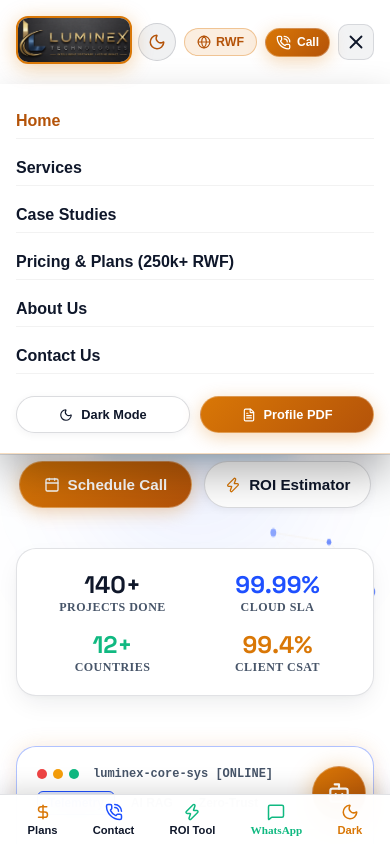
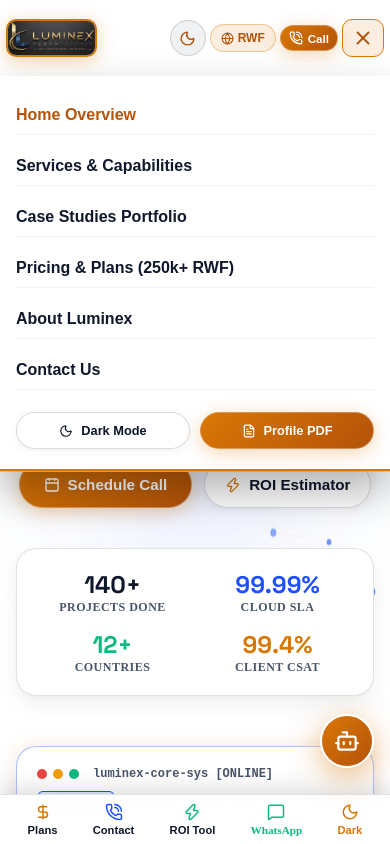
Before and after one commit to MutabaziChris/luminex-technologies, a React (Vite) app: page / in a window 390 px wide. Both pictures are taken after a click on the button 356 px from the left and 42 px from the top of the page. Shown: the top 844 px of the page. Built offline with nearby package versions, Linux system fonts and the light colour scheme.

Commit message:
Fixed mobile header responsiveness, hamburger button visibility, and AI bot position

```diff
--- a/src/components/AiAssistant.tsx
+++ b/src/components/AiAssistant.tsx
@@ -58,21 +58,20 @@
       {/* Floating Toggle Button */}
       <button
         onClick={() => setIsOpen(!isOpen)}
+        className="ai-float-toggle"
         style={{
           position: 'fixed',
-          bottom: '24px',
-          right: '24px',
-          zIndex: 180,
+          zIndex: 450,
           width: '54px',
           height: '54px',
           borderRadius: '50%',
           background: 'linear-gradient(135deg, #D97706 0%, #B45309 100%)',
-          border: '1px solid rgba(255, 255, 255, 0.3)',
+          border: '2px solid #FFFFFF',
           color: '#FFFFFF',
           display: 'flex',
           alignItems: 'center',
           justifyContent: 'center',
-          boxShadow: '0 4px 25px rgba(217, 119, 6, 0.4)',
+          boxShadow: '0 8px 30px rgba(217, 119, 6, 0.5)',
           cursor: 'pointer',
           transition: 'transform 0.25s ease'
         }}
@@ -84,19 +83,17 @@
       {/* Floating Chat Window */}
       {isOpen && (
         <div
-          className="glass-panel"
+          className="glass-panel ai-chat-window"
           style={{
             position: 'fixed',
-            bottom: '90px',
-            right: '24px',
-            zIndex: 180,
-            width: 'min(380px, calc(100vw - 32px))',
-            height: '520px',
+            zIndex: 2100,
+            width: 'min(380px, calc(100vw - 24px))',
+            height: '500px',
             display: 'flex',
             flexDirection: 'column',
             background: 'var(--bg-card)',
-            border: '1px solid var(--border-gold)',
-            boxShadow: 'var(--shadow-hover)',
+            border: '2px solid var(--primary-gold)',
+            boxShadow: '0 20px 50px rgba(0, 0, 0, 0.4)',
             borderRadius: '20px',
             overflow: 'hidden'
           }}
@@ -233,6 +230,33 @@
           </form>
         </div>
       )}
+
+      {/* Responsive Placement Styling */}
+      <style>{`
+        @media (max-width: 768px) {
+          .ai-float-toggle {
+            bottom: 76px !important;
+            right: 16px !important;
+          }
+          .ai-chat-window {
+            bottom: 136px !important;
+            right: 12px !important;
+            left: 12px !important;
+            width: auto !important;
+            height: 460px !important;
+          }
+        }
+        @media (min-width: 769px) {
+          .ai-float-toggle {
+            bottom: 24px !important;
+            right: 24px !important;
+          }
+          .ai-chat-window {
+            bottom: 90px !important;
+            right: 24px !important;
+          }
+        }
+      `}</style>
     </>
   );
 };
--- a/src/components/BrandLogo.tsx
+++ b/src/components/BrandLogo.tsx
@@ -11,9 +11,9 @@
   size = 'md',
   onClick
 }) => {
-  let height = '54px';
-  if (size === 'sm') height = '48px';
-  if (size === 'lg') height = '68px';
+  let defaultHeight = '54px';
+  if (size === 'sm') defaultHeight = '46px';
+  if (size === 'lg') defaultHeight = '68px';
 
   return (
     <div
@@ -28,16 +28,24 @@
       <img
         src="/luminex-logo-exact.png"
         alt="Luminex Technologies Logo"
+        className="brand-logo-img"
         style={{
-          height: height,
+          height: defaultHeight,
           width: 'auto',
           objectFit: 'contain',
-          borderRadius: '12px',
+          borderRadius: '10px',
           border: '2px solid #D97706',
-          boxShadow: '0 4px 20px rgba(217, 119, 6, 0.35)',
+          boxShadow: '0 4px 18px rgba(217, 119, 6, 0.35)',
           display: 'block'
         }}
       />
+      <style>{`
+        @media (max-width: 480px) {
+          .brand-logo-img {
+            height: 38px !important;
+          }
+        }
+      `}</style>
     </div>
   );
 };
--- a/src/components/Navbar.tsx
+++ b/src/components/Navbar.tsx
@@ -58,7 +58,7 @@
         left: 0,
         right: 0,
         width: '100%',
-        zIndex: 500, // Kept below modal overlay z-index (2000)
+        zIndex: 500,
         transition: 'all 0.3s ease',
         background: scrolled
           ? theme === 'light' ? 'rgba(255, 255, 255, 0.98)' : 'rgba(6, 8, 18, 0.96)'
@@ -74,19 +74,19 @@
       }}
     >
       <div
-        className="max-container"
+        className="max-container navbar-inner-container"
         style={{
           display: 'flex',
           alignItems: 'center',
           justifyContent: 'space-between',
-          height: '84px',
-          paddingLeft: '16px',
-          paddingRight: '16px'
+          height: '76px',
+          paddingLeft: '12px',
+          paddingRight: '12px'
         }}
       >
 
         {/* Prominent Gold-Bordered Logo */}
-        <div style={{ flexShrink: 0 }}>
+        <div style={{ flexShrink: 0, display: 'flex', alignItems: 'center' }}>
           <BrandLogo size="sm" showTagline={false} theme={theme} onClick={() => handleNavClick('home')} />
         </div>
 
@@ -121,8 +121,8 @@
           ))}
         </nav>
 
-        {/* Right CTA Actions & Controls */}
-        <div style={{ display: 'flex', alignItems: 'center', gap: '8px', flexShrink: 0 }}>
+        {/* Right Controls Container */}
+        <div className="navbar-controls-group" style={{ display: 'flex', alignItems: 'center', gap: '6px', flexShrink: 0 }}>
 
           {/* Theme Toggle Button (Sun / Moon) */}
           <button
@@ -131,8 +131,8 @@
               display: 'flex',
               alignItems: 'center',
               justifyContent: 'center',
-              width: '38px',
-              height: '38px',
+              width: '36px',
+              height: '36px',
               borderRadius: '50%',
               background: theme === 'light' ? 'rgba(15, 23, 42, 0.06)' : 'rgba(255, 255, 255, 0.08)',
               border: theme === 'light' ? '1px solid rgba(15, 23, 42, 0.15)' : '1px solid rgba(223, 178, 89, 0.4)',
@@ -144,7 +144,7 @@
             title={theme === 'light' ? 'Switch to Dark Mode' : 'Switch to Light Mode'}
             aria-label="Toggle Theme Mode"
           >
-            {theme === 'light' ? <Moon style={{ width: '18px', height: '18px' }} /> : <Sun style={{ width: '18px', height: '18px' }} />}
+            {theme === 'light' ? <Moon style={{ width: '17px', height: '17px' }} /> : <Sun style={{ width: '17px', height: '17px' }} />}
           </button>
 
           {/* Currency Switcher */}
@@ -153,20 +153,20 @@
             style={{
               display: 'flex',
               alignItems: 'center',
-              gap: '5px',
-              padding: '6px 12px',
+              gap: '4px',
+              padding: '6px 10px',
               background: theme === 'light' ? 'rgba(217, 119, 6, 0.12)' : 'rgba(223, 178, 89, 0.15)',
               border: theme === 'light' ? '1px solid rgba(217, 119, 6, 0.35)' : '1px solid rgba(223, 178, 89, 0.4)',
               borderRadius: 'var(--radius-full)',
               color: theme === 'light' ? '#B45309' : '#FCD34D',
-              fontSize: '0.775rem',
+              fontSize: '0.75rem',
               fontWeight: 800,
               cursor: 'pointer',
               flexShrink: 0
             }}
             title="Toggle Currency (RWF / USD)"
           >
-            <Globe style={{ width: '14px', height: '14px', color: theme === 'light' ? '#B45309' : '#DFB259' }} />
+            <Globe style={{ width: '13px', height: '13px', color: theme === 'light' ? '#B45309' : '#DFB259' }} />
             <span>{currency}</span>
           </button>
 
@@ -198,30 +198,30 @@
             onClick={onOpenScheduler}
             className="btn-gold navbar-cta-btn"
             style={{
-              padding: '8px 16px',
-              fontSize: '0.825rem',
+              padding: '7px 12px',
+              fontSize: '0.8rem',
               flexShrink: 0,
               display: 'inline-flex',
               alignItems: 'center',
-              gap: '6px'
+              gap: '5px'
             }}
           >
-            <PhoneCall style={{ width: '15px', height: '15px', flexShrink: 0 }} />
+            <PhoneCall style={{ width: '14px', height: '14px', flexShrink: 0 }} />
             <span className="cta-full-text">Schedule Call</span>
             <span className="cta-short-text">Call</span>
           </button>
 
-          {/* Mobile Menu Toggle */}
+          {/* High-Contrast Mobile Hamburger Menu Toggle */}
           <button
             onClick={() => setMobileOpen(!mobileOpen)}
-            className="mobile-toggle"
+            className="mobile-toggle-btn"
             style={{
-              background: theme === 'light' ? 'rgba(15, 23, 42, 0.05)' : 'rgba(255, 255, 255, 0.05)',
-              border: theme === 'light' ? '1px solid rgba(15, 23, 42, 0.12)' : '1px solid rgba(255, 255, 255, 0.12)',
+              background: theme === 'light' ? 'rgba(217, 119, 6, 0.12)' : 'rgba(223, 178, 89, 0.15)',
+              border: theme === 'light' ? '1.5px solid #D97706' : '1.5px solid #FCD34D',
               borderRadius: '10px',
-              color: theme === 'light' ? '#0F172A' : '#F8FAFC',
+              color: theme === 'light' ? '#B45309' : '#FCD34D',
               cursor: 'pointer',
-              padding: '6px',
+              padding: '7px 9px',
               display: 'flex',
               alignItems: 'center',
               justifyContent: 'center',
@@ -240,7 +240,7 @@
         <div
           style={{
             background: theme === 'light' ? '#FFFFFF' : '#060812',
-            borderBottom: '1px solid rgba(217, 119, 6, 0.25)',
+            borderBottom: '2px solid #D97706',
             padding: '20px 16px',
             display: 'flex',
             flexDirection: 'column',
@@ -249,11 +249,11 @@
           }}
         >
           {[
-            { id: 'home', label: 'Home' },
-            { id: 'services', label: 'Services' },
-            { id: 'portfolio', label: 'Case Studies' },
+            { id: 'home', label: 'Home Overview' },
+            { id: 'services', label: 'Services & Capabilities' },
+            { id: 'portfolio', label: 'Case Studies Portfolio' },
             { id: 'pricing', label: 'Pricing & Plans (250k+ RWF)' },
-            { id: 'about', label: 'About Us' },
+            { id: 'about', label: 'About Luminex' },
             { id: 'contact', label: 'Contact Us' }
           ].map((item) => (
             <button
@@ -266,7 +266,7 @@
                 color: currentView === item.id ? '#B45309' : theme === 'light' ? '#0F172A' : '#F8FAFC',
                 fontSize: '1rem',
                 fontWeight: currentView === item.id ? 800 : 600,
-                padding: '8px 0',
+                padding: '10px 0',
                 borderBottom: '1px solid rgba(0, 0, 0, 0.05)'
               }}
             >
@@ -298,7 +298,14 @@
 
       {/* Responsive Custom Rules */}
       <style>{`
-        @media (max-width: 520px) {
+        @media (max-width: 480px) {
+          .navbar-inner-container {
+            padding-left: 6px !important;
+            padding-right: 6px !important;
+          }
+          .navbar-controls-group {
+            gap: 4px !important;
+          }
           .cta-full-text {
             display: none !important;
           }
@@ -306,11 +313,11 @@
             display: inline !important;
           }
           .navbar-cta-btn {
-            padding: 6px 10px !important;
-            font-size: 0.75rem !important;
+            padding: 5px 8px !important;
+            font-size: 0.725rem !important;
           }
         }
-        @media (min-width: 521px) {
+        @media (min-width: 481px) {
           .cta-short-text {
             display: none !important;
           }
@@ -322,9 +329,12 @@
           .desktop-only {
             display: none !important;
           }
+          .mobile-toggle-btn {
+            display: flex !important;
+          }
         }
         @media (min-width: 993px) {
-          .mobile-toggle {
+          .mobile-toggle-btn {
             display: none !important;
           }
         }
```
